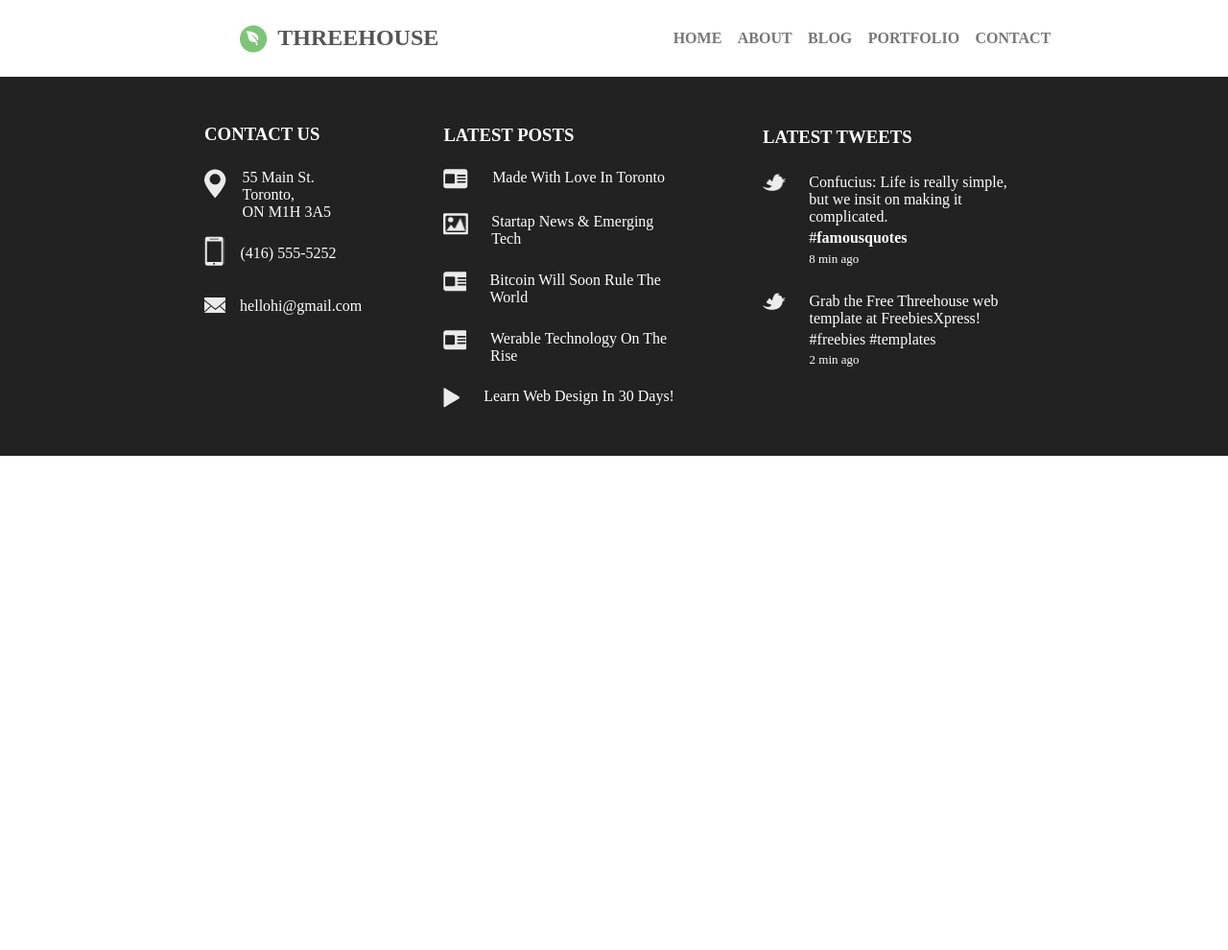
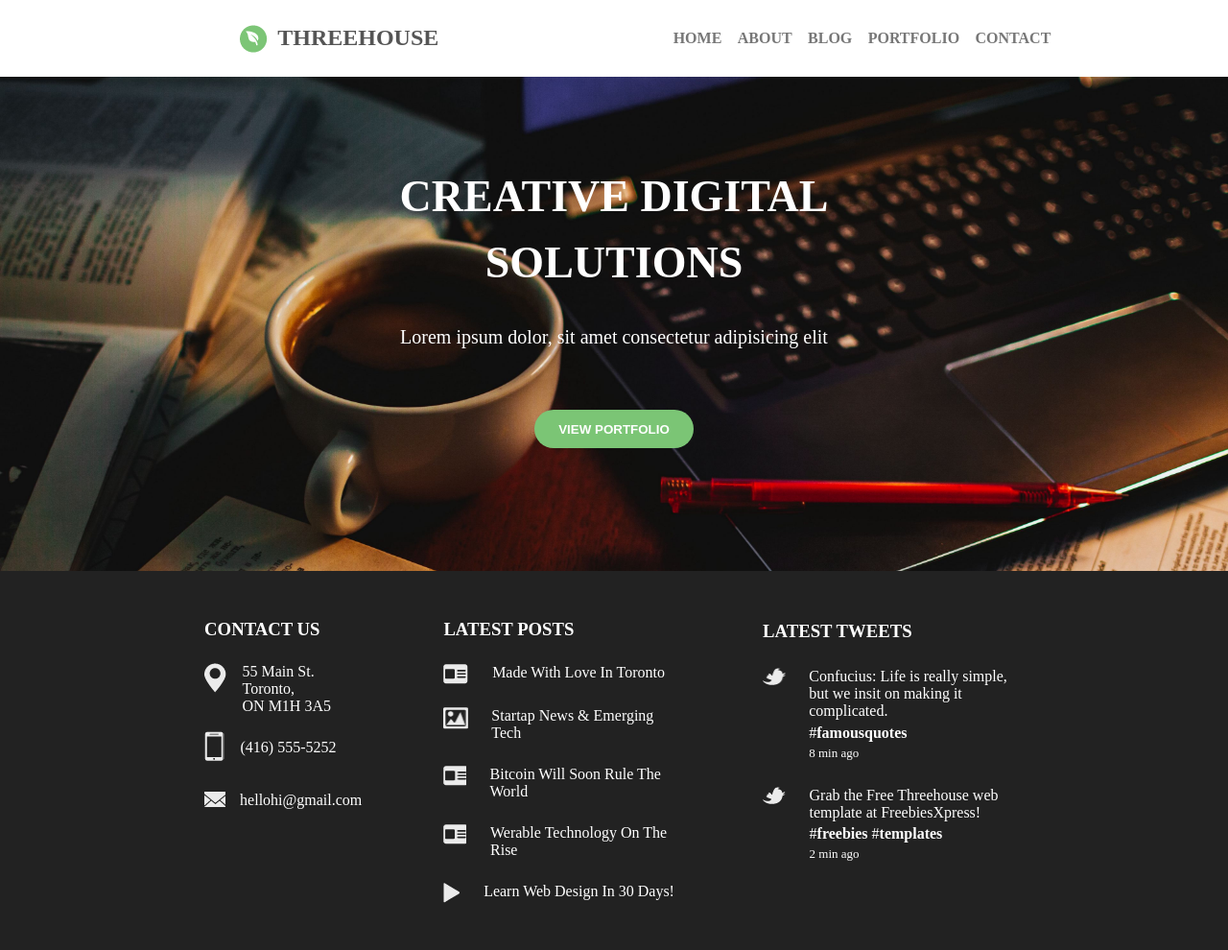
Before and after one commit to KKonon/ThreeHouse, a PHP site: page / in a window 1280 px wide. Shown: the whole page at 96% size. Before the commit the page ends 475 px from the top, so only its background shows below. Run offline with PHP 8.4, Linux system fonts and the light colour scheme.

Commit message:
main pas 1 finish

```diff
--- a/css/style.css
+++ b/css/style.css
@@ -57,9 +57,55 @@
     color: #7cc576;
 }
 
-/*.contact{
+.head{
+    background-image: url(/images/coffee.jpg);
+    background-size: cover;
+}
 
-}*/
+.head h1{
+    text-align: center;
+    font-size: 46px;
+    color: white;
+    text-transform: uppercase;
+    line-height: 1.5;
+
+    padding-top: 7%;
+}
+
+.head p{
+    text-align: center;
+    font-size: 20px;
+    color: white;
+
+    padding-top: 2.5%;
+}
+
+.head .head__btn{
+    display: flex;
+    justify-content: center;
+    padding-top: 5%;
+    padding-bottom: 10%;
+}
+
+.head .head__btn button{
+    border-radius: 50px;
+    padding: 1% 2%;
+    appearance: none;
+    border: none;
+
+    text-transform: uppercase;
+    background-color: #7bc575;
+    color: white;
+    font-weight: bold;
+    cursor: pointer;
+}
+
+.head .head__btn button:hover{
+    background-color: rgb(150, 150, 150);
+}
+
+
+
 
 .Fwrapper{
     display: flex;
--- a/index.php
+++ b/index.php
@@ -2,5 +2,16 @@
 require_once "./php/header.php";
 
 require_once "./php/nav.php";
+?>
 
+<div class="head">
+    <h1>Creative Digital <br>Solutions</h1>
+    <p>Lorem ipsum dolor, sit amet consectetur adipisicing elit</p>
+
+    <div class="head__btn">
+        <button>View Portfolio</button>
+    </div>
+</div>
+
+<?php
 require_once "./php/footer.php";
--- a/php/footer.php
+++ b/php/footer.php
@@ -84,7 +84,7 @@
                 <div class="tweets2__img"></div>
                 <div class="tweets2__p">
                     <p>Grab the Free Threehouse web <br>template at FreebiesXpress!</p>
-                    <p class="teg">#freebies #templates</p>
+                    <p class="teg">#<span>freebies</span> #<span>templates</span></p>
                     <p class="time">2 min ago</p>
                 </div>
             </div>
```
Also changed, not shown: images/coffee.jpg (added).
